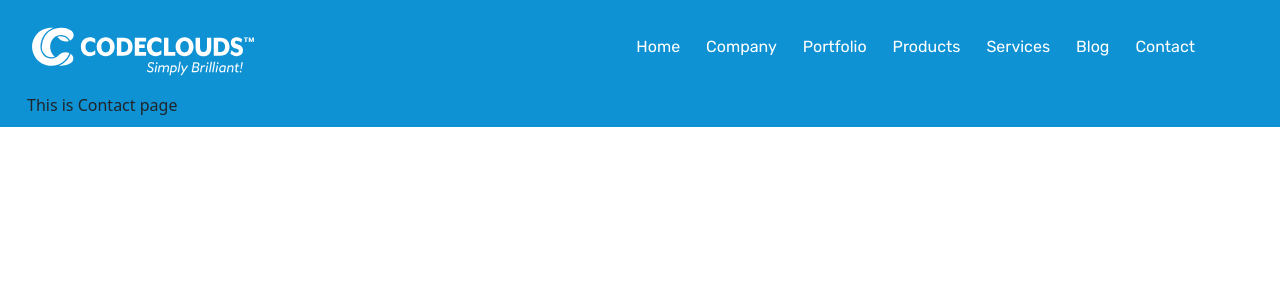
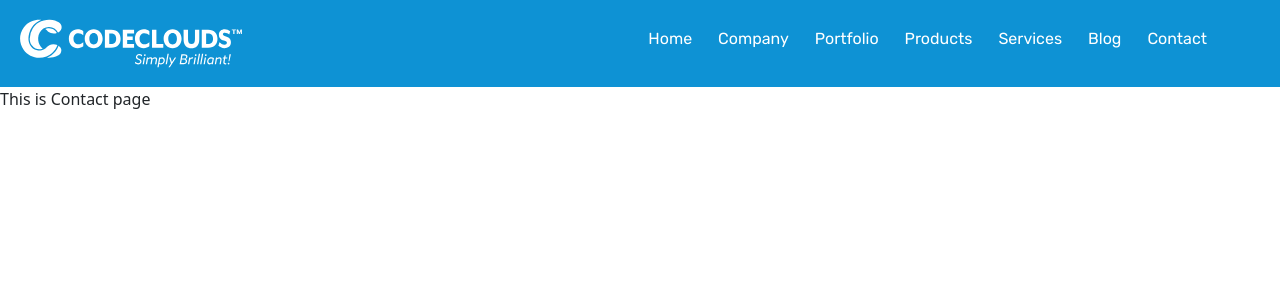
Before and after one commit to iamtanmayrudra/CodeClouds, a React (Create React App) app: page /Contact in a window 1280 px wide. Shown: the top 300 px of the page. Built offline with nearby package versions, Linux system fonts and the light colour scheme; some icons are missing.

Commit message:
Route Fixation

```diff
--- a/src/myComponents/headerComponents/Header.js
+++ b/src/myComponents/headerComponents/Header.js
@@ -3,7 +3,7 @@ import React from "react";
 import Navigation from './headerAssets/Navigation';
 
 // Bootstrap Module
-import { Container, Row, Col } from "react-bootstrap";
+// import { Container, Row, Col } from "react-bootstrap";
 
 // Css
 import './Header.scss';
@@ -11,14 +11,8 @@ import './Header.scss';
 
 export default function Header() {
   return (
-    <div className="header">
-      <Container fluid>
-        <Row className="align-items-center justify-content-between">
-          <Col lg={12}>
-            <Navigation />
-          </Col>
-        </Row>
-      </Container>
-    </div>
+    <>
+      <Navigation />
+    </>
   );
 }
--- a/src/myComponents/headerComponents/Header.scss
+++ b/src/myComponents/headerComponents/Header.scss
@@ -1,12 +1,13 @@
 @import'../../commonStyle/mixin.scss';
 
-.header{
-    background: $base_color;
-    padding: 10px 15px;
-    position: sticky;
-    top: 0;
-    z-index: 1;
-    .top_nav{
+
+.top_nav{
+    nav{
+        background: $base_color;
+        padding: 10px 15px;
+        position: sticky;
+        top: 0;
+        z-index: 1;
         .nav-item{
             .nav-link{
                 color: $white;
@@ -44,4 +45,5 @@
             }
         }
     }
+
 }
```
